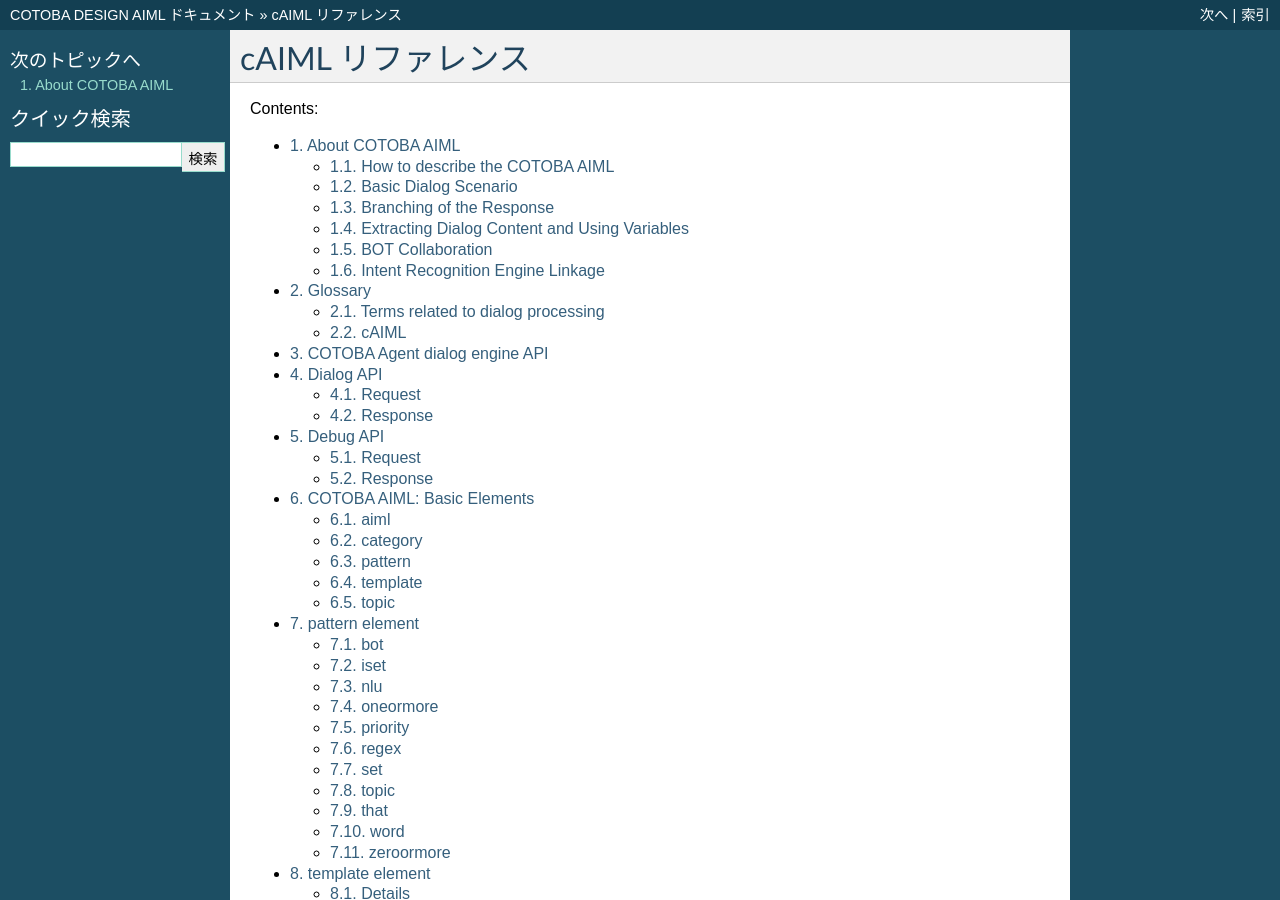
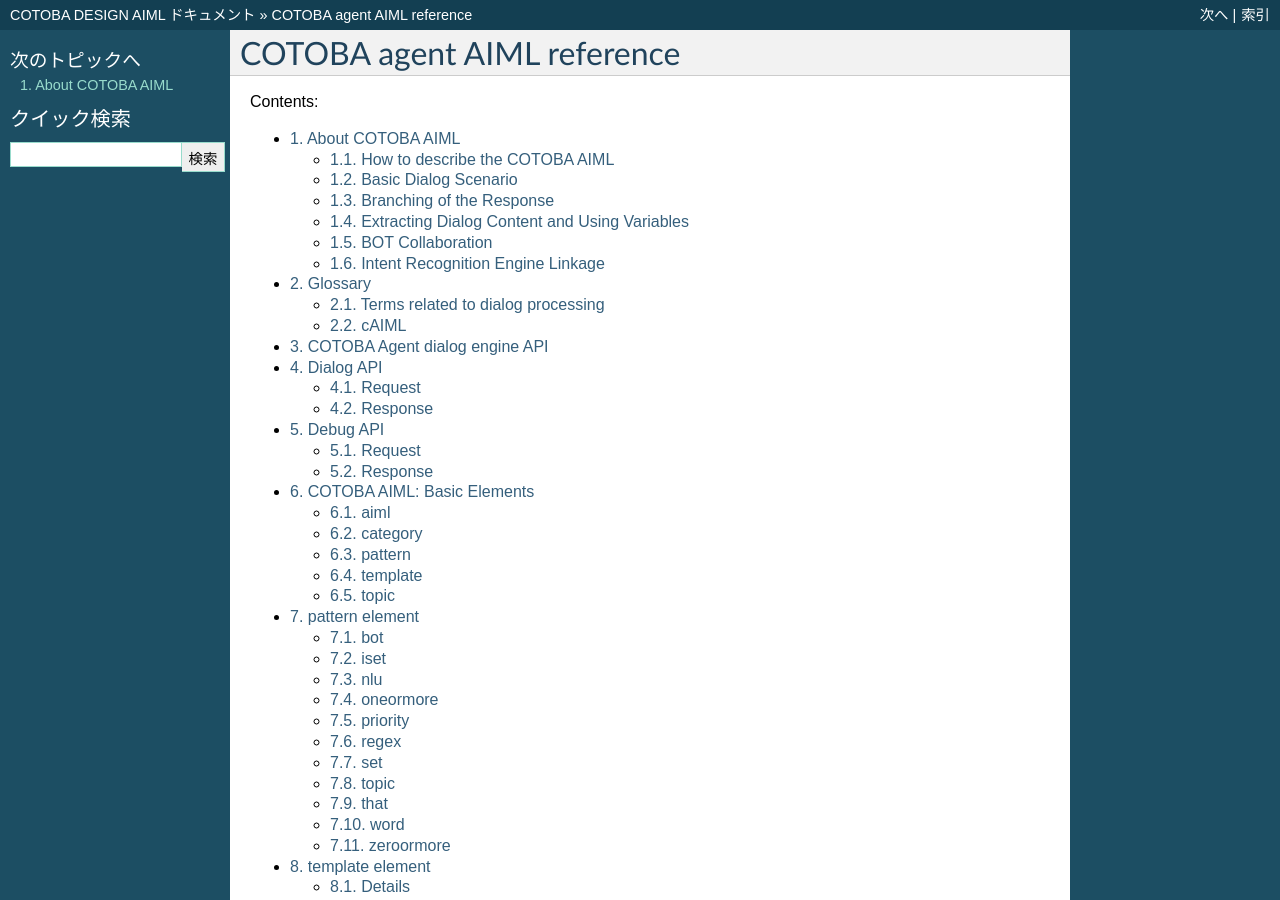
Before and after one commit to cotobadesign/cotoba-agent-oss-docs, a Sphinx documentation site: the page built from source/index.rst, in a window 1280 px wide and 900 px high. Built offline with Sphinx 7.4.7, drawn with Linux system fonts in a browser that asks for light colours; some of the changed text lies outside the part shown.

Commit message:
Update index.rst

```diff
--- a/source/index.rst
+++ b/source/index.rst
@@ -3,7 +3,7 @@
    You can adapt this file completely to your liking, but it should at least
    contain the root `toctree` directive.
 
-cAIML リファレンス
+COTOBA agent AIML reference
 =================================
 
 ..  toctree::
```
